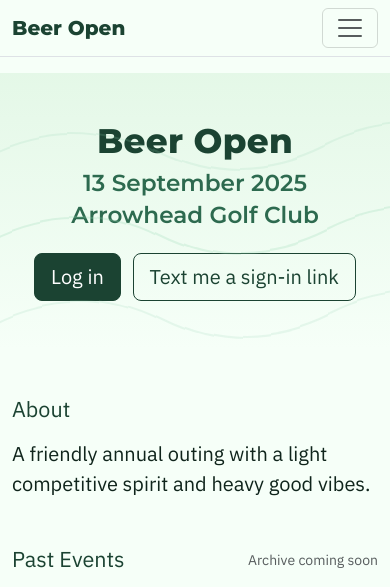
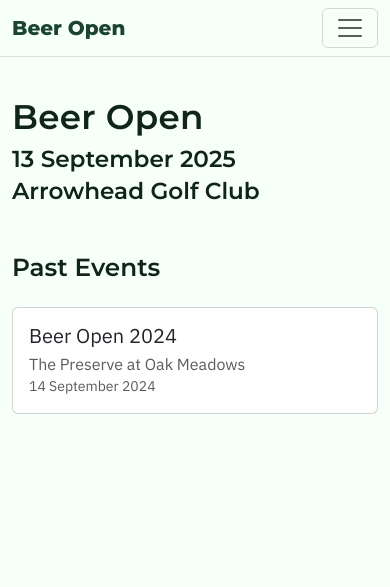
Before and after one commit to ChrisP11/beeropen-share, a Django app: page / in a window 390 px wide. Shown: the top 587 px of the page. After the commit the page ends 414 px from the top, so only its background shows below. Run offline with Django 4.2, Linux system fonts and the light colour scheme; some libraries are stand-ins or nearby versions.

Commit message:
Past events: generic archive page + 2024 link; trim landing

```diff
--- a/outing/urls.py
+++ b/outing/urls.py
@@ -32,4 +32,9 @@ urlpatterns = [
     path("leaderboard/", views.leaderboard_page, name="leaderboard"),
     path("leaderboard/partial/", views.leaderboard_partial, name="leaderboard_partial"),
 
+    # Past-event pages, e.g. /archive/2024/open/
+    path("archive/<int:year>/<slug:event_type>/",
+         views.archive_event_view,
+         name="archive_event"),
+
 ]
--- a/outing/views.py
+++ b/outing/views.py
@@ -10,9 +10,10 @@ from django.contrib import messages
 from django.contrib.auth import login
 from django.contrib.auth.decorators import login_required, user_passes_test
 from django.contrib.admin.views.decorators import staff_member_required
-from django.http import HttpResponseForbidden, HttpRequest, HttpResponse
+from django.http import HttpResponseForbidden, HttpRequest, HttpResponse, Http404
 from django.shortcuts import get_object_or_404, render, redirect
 from django.db.models import Sum, Case, When, IntegerField, Count, Q
+from django.utils.safestring import mark_safe
 from django.views.decorators.http import require_POST, require_http_methods
 from django.views.decorators.csrf import csrf_exempt
 
@@ -804,3 +805,75 @@ def player_bulk_import_view(request):
     return render(request, "outing/player_bulk_import.html", {
         "results": results,
     })
+
+
+
+
+
+#### Past Events Data
+def archive_event_view(request, year: int, event_type: str):
+    """Generic past-event page (year + type)."""
+
+    # Normalize/guard the type
+    event_type = (event_type or "").lower()
+    if event_type not in {"open", "ito", "local"}:
+        raise Http404("Unknown event type")
+
+    # --- Event content dictionary (add more years over time) ---
+    EVENTS = {
+        (2024, "open"): {
+            "title": "Beer Open 2024",
+            "date": "14 September 2024",
+            "location": "The Preserve at Oak Meadows",
+            # Place static files here later; leave None to show placeholders for now
+            "trophy_img": None,                 # e.g. "outing/archive/2024/trophy.jpg"
+            "logo_img":   None,                 # e.g. "outing/archive/2024/logo.jpg"
+            "writeup": "Blah Blah",
+            "odds_text": mark_safe(
+                """1150a - Sex in the Bathroom
+Chris Marinelli, Mike Marinelli, Jay Gelfo-Klein, Brandon Billbey
+The no shirts no problem crew.  Listed odds for victory are generous.  The odds of one of them having sex in the bathroom on Saturday?  100%
+Odds 113-1
+
+Noon - Vowels and Vowels
+Karl Krewenka, Fphil De Craene, Ricardo Ciaccio, Mitch Boryszewski
+Pair of BO rookies in this crew.  One of them played D3 college golf.  Combine that with Karl's putting and Fphil's improved game?  These boys are amongst the favorites.
+Odds 9-4
+
+1210p - Big Willy Energy
+Craig Gantar, Jerry Brankin, Will Vanalsburg, Jason Sorce
+The returning champs had to swap out a wheel for their defense.  Big Off The Tee Beav always gives a team a chance, but repeating has only been done once (twice?  whatever).  A loss this year will give Goose the angst he needs for next year's MBOGA campaign.
+Odds 3-1
+
+1220p - Darrens Deserters
+Darren Tait, Todd Weiss, The Sizzler, Patrick Kleszynski
+What is a Beer Open without some hurt feelings over pairings?  This group wanted to be together.  Needed to be together.  Had other promises been made before they got all swoon-y with each other?  Three sides to every story.  This year's recipient of the dreaded Favorites tag.  I would watch your six boys....
+Odds 2-1
+
+1230p - Anger is an Energy
+Tom Melzl, Lee Erwin, Eric Burns, German Man
+We have never allowed an anonymous entry in the BO before.  But the anger & hurt are real and we acquiesced.  Will this group be more interested in hitting into the group in front of them then focused on victory?
+Odds  5-1
+
+1240p - The Holiest of Holies
+John Prouty, Brad Hunter, Mark Menacho, Mike Cooney
+Speaking of BO rookies, check out the big head on Brad!  Hunter is a player and he really likes winning.  Got a big stick of his own, combined with JP's approach shots and green game + some timely shots from Cooney? I see this group leading at the turn with a big number.  4 under?  5 under?  Better?  But Menacho is bringing out his super sized weed charcuterie board from his 50th.  That will...  have an effect on the back side score.
+Odds  5-2
+
+1250p - Only Sacs That Matter
+Dave Willsey, Tom Canepa, Jim Scibek, Chris Prouty
+A veteran BO group here.  50+ years at least and several trophies.  Willsey owns the Greatest Shot in BO history (it was amazing).  Teeing off last, they are in the cat bird seat and on the Organizer's home course.  Just another example of the deck being stacked against the field?  Finger's crossed, but.... feels like a first loser place finish.
+Odds 9-2
+
+(Placeholder for more pictures)"""
+            ),
+        },
+    }
+    # -------------------------------------------------------------
+
+    data = EVENTS.get((year, event_type))
+    if not data:
+        raise Http404("Event not found (yet!)")
+
+    data |= {"year": year, "event_type": event_type}
+    return render(request, "outing/archive_event.html", data)
--- a/templates/outing/home_public.html
+++ b/templates/outing/home_public.html
@@ -1,43 +1,31 @@
 {% extends "base.html" %}
-{% load static %}
+{% block content %}
 
-{% block content %}
-<section class="hero-topo py-5 py-md-6">
-  <div class="container text-center">
-    <h1 class="display-4 fw-bold text-pine mb-2">Beer Open</h1>
-    <h3 class="text-green-emphasis mb-1">13 September 2025</h3>
-    <h3 class="text-green-emphasis mb-4">Arrowhead Golf Club</h3>
+<div class="container py-4">
+  <h1 class="display-4">Beer Open</h1>
+  <h3 class="mb-1">13 September 2025</h3>
+  <h3 class="mb-4">Arrowhead Golf Club</h3>
 
-    {% if user.is_authenticated %}
-      <a href="{% url 'dashboard' %}" class="btn btn-pine btn-lg me-2">Go to Dashboard</a>
-    {% else %}
-      <a href="{% url 'login' %}" class="btn btn-pine btn-lg me-2">Log in</a>
-      <a href="{% url 'magic_request' %}" class="btn btn-outline-pine btn-lg">Text me a sign-in link</a>
-    {% endif %}
+  {% if user.is_authenticated %}
+    <p><a class="btn btn-primary" href="{% url 'dashboard' %}">Go to Dashboard</a></p>
+  {% endif %}
+
+  <h2 class="mt-5">Past Events</h2>
+
+  <div class="row g-3 mt-1">
+    <div class="col-12 col-sm-6 col-lg-4">
+      <a class="text-decoration-none" href="{% url 'archive_event' 2024 'open' %}">
+        <div class="card h-100">
+          <div class="card-body">
+            <div class="h5 mb-1">Beer Open 2024</div>
+            <div class="text-muted">The Preserve at Oak Meadows</div>
+            <div class="small text-muted">14 September 2024</div>
+          </div>
+        </div>
+      </a>
+    </div>
+    <!-- Add more cards as you add more years -->
   </div>
-</section>
+</div>
 
-<section class="container my-5">
-  <h4 class="text-pine mb-3">About</h4>
-  <p class="lead">A friendly annual outing with a light competitive spirit and heavy good vibes.</p>
-</section>
-
-<section class="container my-5">
-  <div class="d-flex justify-content-between align-items-center mb-3">
-    <h4 class="text-pine mb-0">Past Events</h4>
-    <small class="text-muted">Archive coming soon</small>
-  </div>
-  <div class="row g-3">
-    <!-- placeholder tiles -->
-    <div class="col-6 col-sm-4 col-md-3">
-      <div class="card event-tile text-center">
-        <div class="ratio ratio-1x1 d-flex align-items-center justify-content-center p-3">
-          <img src="{% static 'logos/sample-logo.png' %}" alt="Event logo" class="img-fluid" style="max-height:70%;">
-        </div>
-        <div class="card-body py-2"><strong>Beer Open 2024</strong></div>
-      </div>
-    </div>
-    <!-- add more later -->
-  </div>
-</section>
 {% endblock %}
```
Also changed, not shown: templates/outing/archive_event.html (added, +46 -0 lines).
